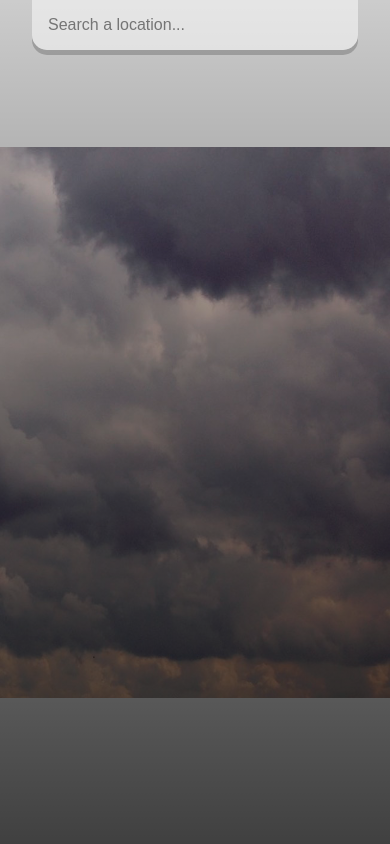
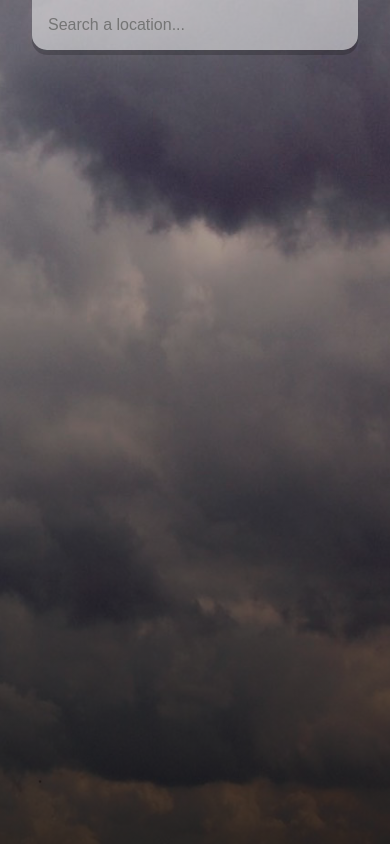
Before and after one commit to julietamullen/weather-app, a React (Create React App) app: page / in a window 390 px wide. Built offline with nearby package versions, Linux system fonts and the light colour scheme.

Commit message:
Add files via upload

```diff
--- a/src/index.css
+++ b/src/index.css
@@ -103,27 +103,24 @@ section {
 @media (max-width: 600px) {
   .App {
     background-image: url("./assets/cloudy-mobile.jpg");
-    background-size: 100%;
+    background-size: cover;
     background-position: center center;
-    transition: 0.4s ease-out;
     background-repeat: no-repeat;
   }
 
   .App.warm {
     background-image: url('./assets/warm-mobile.jpg');
-    background-size: 100%;
+    background-size: cover;
     background-position: center center;
-    transition: 0.4s ease-out;
     background-repeat: no-repeat;
-    background-attachment: scroll
+    background-attachment: scroll;
   }
 
   .App.cold {
     background-image: url('./assets/cold-mobile.jpg');
-    background-size: 100%;
+    background-size: cover;
     background-position: center center;
-    transition: 0.4s ease-out;
     background-repeat: no-repeat;
-    background-attachment: scroll
+    background-attachment: scroll;
   }
   }
```
